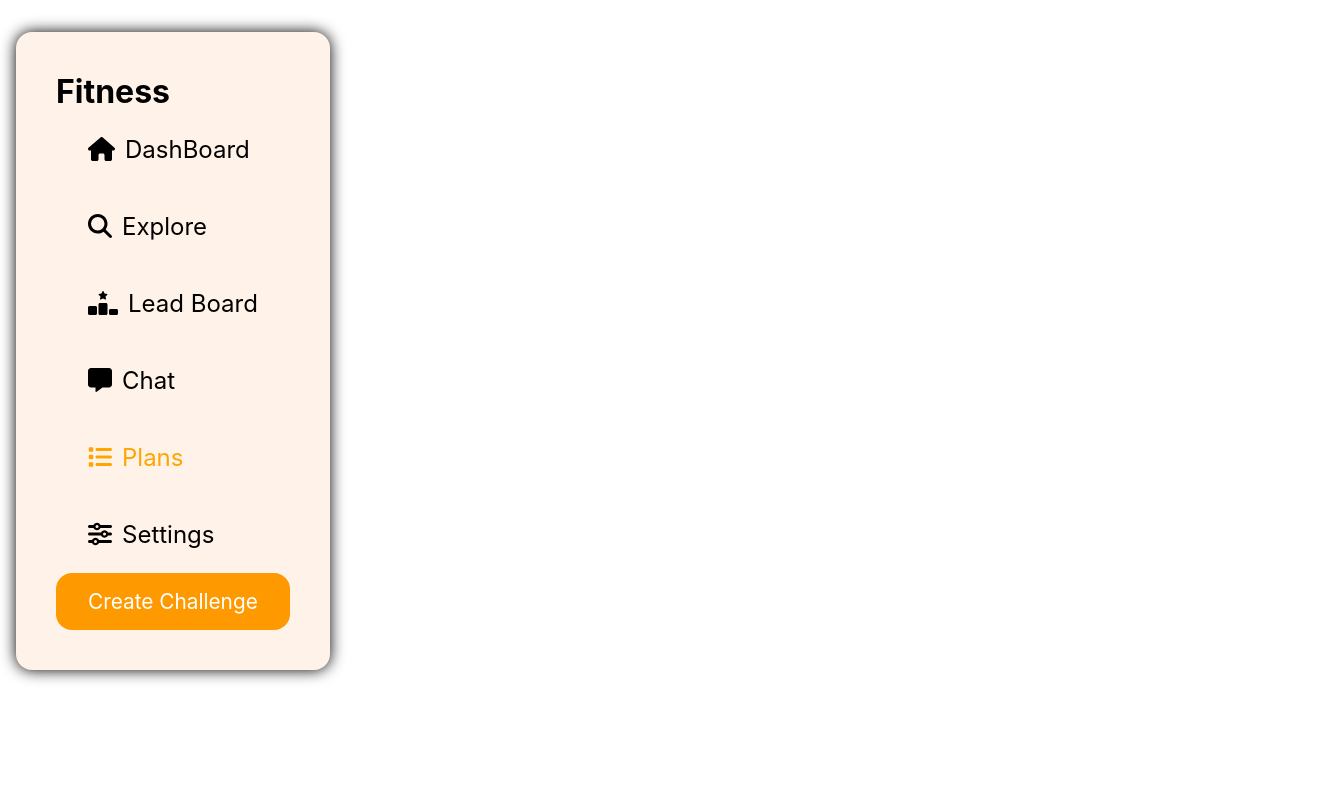
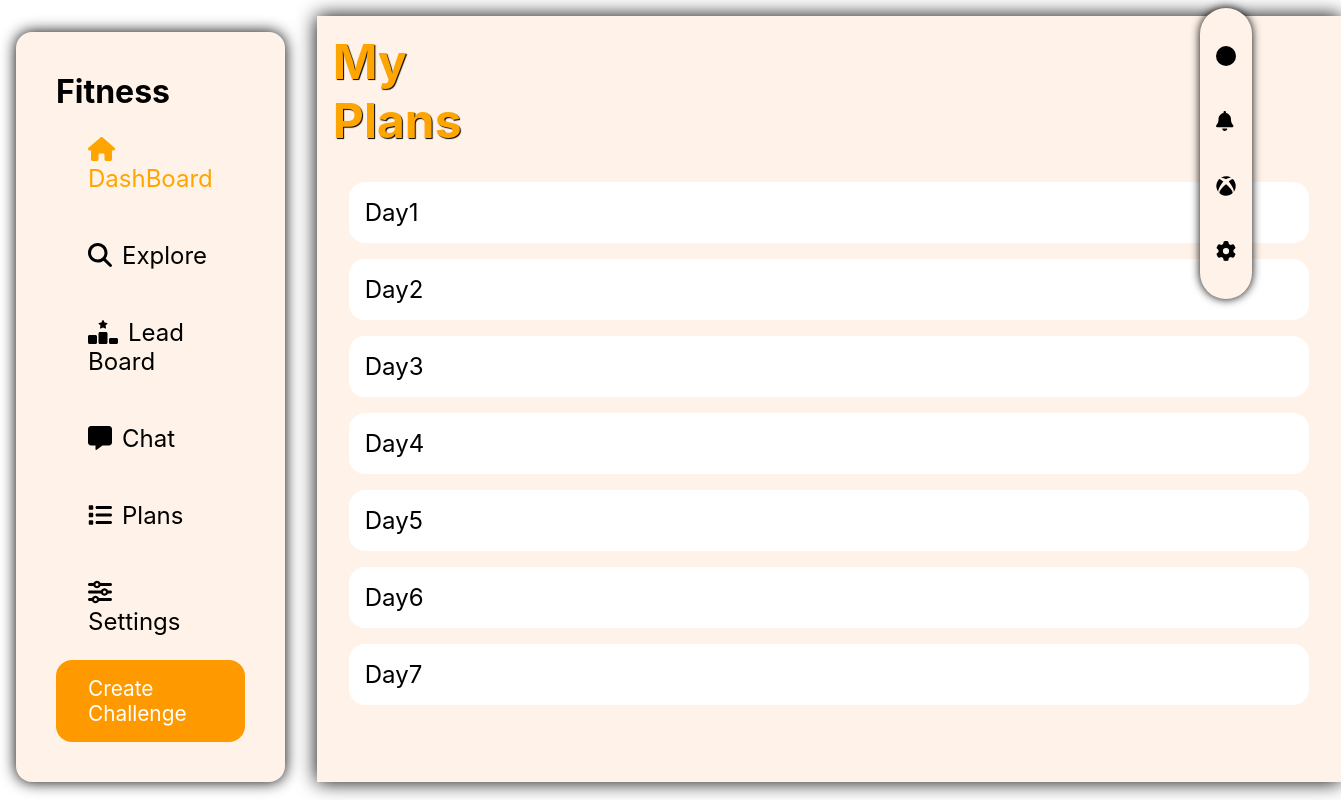
Before and after one commit to MohamedFazil89/AI-Fitness-Tracker, a React (Create React App) app: page /Plans in a window 1280 px wide. Shown: the whole page, 1341 px wide, since content can reach past the window. Built offline with nearby package versions, Linux system fonts and the light colour scheme.

Commit message:
Plan page done

```diff
--- a/src/App.js
+++ b/src/App.js
@@ -30,6 +30,7 @@ function AppRoutes() {
 
 
 
+
   ]);
 
   return routes;
--- a/src/Pages/Plans.js
+++ b/src/Pages/Plans.js
@@ -1,11 +1,56 @@
-import React from 'react'
-import DashboardNav from '../components/DashBoardNav'
+import React, { useState } from 'react';
+import DashboardNav from '../components/DashBoardNav';
+import SettingNav from '../components/SettingNav';
+import exercisePlans from "../components/ExeriscsList";
+import "../components/Styles/Plans.css";
 
-export default function Plans() {
+import { FontAwesomeIcon } from "@fortawesome/react-fontawesome";
+import { faX } from "@fortawesome/free-solid-svg-icons";
+
+
+function Plans() {
+  const [selectedDay, setSelectedDay] = useState(null);
+  const [selectedLevel, setSelectedLevel] = useState('beginner'); // Set default level
+
+  const handleDayClick = (day) => {
+    setSelectedDay(day);
+  };
+
+  const getExerciseDetails = () => {
+    if (selectedDay) {
+      const dayExercises = exercisePlans.find(plan => plan[selectedLevel])[selectedLevel][selectedDay];
+      return Array.isArray(dayExercises) ? dayExercises : [dayExercises];
+    }
+    return null;
+  };
+
   return (
-    <div>
-      <DashboardNav Pcolor={"orange"} />
+    <div className="dashboard-container">
+      <DashboardNav Dcolor={"orange"} />
+      <div className="Report-container">
+        <p className='MyPlan-text'>My Plans</p>
+        <nav className='Day-List'>
+          {Object.keys(exercisePlans[0][selectedLevel]).map(day => (
+            <li key={day} onClick={() => handleDayClick(day)}>
+              {day}
+            </li>
+          ))}
+        </nav>
+        {selectedDay && (
+          <div className='Exercise-Details'>
+            <h3>{selectedDay} </h3>
+            <span onClick={() => setSelectedDay(null)}><FontAwesomeIcon icon={faX} /></span>
+            <ul>
+              {getExerciseDetails().map((exercise, index) => (
+                <li key={index} className='List-Exercise'>{exercise}</li>
+              ))}
+            </ul>
+          </div>
+        )}
+      </div>
+      <SettingNav />
+    </div>
+  );
+}
 
-    </div>
-  )
-}
+export default Plans;
--- /dev/null
+++ b/src/components/ExeriscsList.js
@@ -0,0 +1,37 @@
+const exercisePlans = [
+    {
+      beginner: {
+        Day1: ["Jumping Jacks :20s", "Incline PushUp x10", "Knee PushUp x16", "Wide Arm PushUp x8", "Cobra Stretch :20s", "Chest Stretch :20s"],
+        Day2: ["High Knees :20s", "Squat x12", "Lunge x10 (each leg)", "Plank :30s", "Mountain Climber x20", "Glute Bridge x15"],
+        Day3: ["Cycling :30 mins", "Leg Raise x20", "Push-Up x10", "Plank :30s", "Russian Twist x20", "Superman x15"],
+        Day4: ["Push-Up x10", "Squat x15", "Plank :30s", "Bicep Curl x12 (each arm)", "Tricep Dip x10", "Mountain Climber x20"],
+        Day5: ["Swimming :30 mins", "Flutter Kick x15", "Tread Water :30s", "Breaststroke :15 mins", "Backstroke :10 mins", "Butterfly :5 mins"],
+        Day6: ["Rest day", "Light Walking :10 mins", "Stretching :10 mins", "Breathing Exercises :5 mins", "Foam Rolling :5 mins", "Mindfulness :5 mins"],
+        Day7: ["Stretching :20 mins", "Yoga :30 mins", "Child's Pose :30s", "Downward Dog :30s", "Warrior Pose :30s", "Cat-Cow Pose :30s"]
+      },
+    },
+    {
+      intermediate: {
+        Day1: ["Jogging :45 mins", "Leg Raise x20", "Plank :60s", "Push-Up x15", "Side Plank :30s (each side)", "Russian Twist x20"],
+        Day2: ["Pilates :30 mins", "Plank :60s", "Leg Raise x15", "Side Plank :30s (each side)", "Russian Twist x20", "Superman x15"],
+        Day3: ["Cycling :45 mins", "Leg Press x12", "Hamstring Curl x15", "Calf Raise x20", "Leg Raise x15", "Plank :60s"],
+        Day4: ["Push-Up x15", "Squat x20", "Deadlift x12", "Bench Press x10", "Pull-Up x8", "Plank :60s"],
+        Day5: ["Swimming :45 mins", "Flutter Kick x20", "Tread Water :30s", "Breaststroke :20 mins", "Backstroke :15 mins", "Butterfly :10 mins"],
+        Day6: ["Hiking :30 mins", "Mountain Climbers x20", "Push-Up x15", "Leg Raise x20", "Lunge x15 (each leg)", "Calf Raise x20"],
+        Day7: ["Yoga :20 mins", "Stretching :20 mins", "Child's Pose :30s", "Downward Dog :30s", "Warrior Pose :30s", "Cat-Cow Pose :30s"]
+      },
+    },
+    {
+      advanced: {
+        Day1: ["Running :60 mins", "Leg Raise x20", "Push-Up x20", "Plank :60s", "Side Plank :30s (each side)", "Russian Twist x30"],
+        Day2: ["HIIT :45 mins", "Burpees x20", "Push-Up x20", "Squat x25", "Jumping Lunges x15", "Mountain Climbers x30"],
+        Day3: ["Cycling :60 mins", "Leg Press x20", "Hamstring Curl x15", "Calf Raise x20", "Leg Raise x20", "Plank :60s"],
+        Day4: ["Weightlifting :45 mins", "Deadlift x15", "Bench Press x12", "Squat x20", "Pull-Up x10", "Bicep Curl x15", "Tricep Dip x15"],
+        Day5: ["Swimming :60 mins", "Flutter Kick x20", "Tread Water :30s", "Breaststroke :30 mins", "Backstroke :20 mins", "Butterfly :10 mins"],
+        Day6: ["CrossFit :45 mins", "Kettlebell Swing x20", "Box Jump x15", "Overhead Press x12", "Wall Ball x20", "Burpees x25"],
+        Day7: ["Yoga :30 mins", "Stretching :20 mins", "Child's Pose :30s", "Downward Dog :30s", "Warrior Pose :30s", "Cat-Cow Pose :30s"]
+      },
+    },
+  ];
+
+  export default exercisePlans;
--- a/src/components/Question.js
+++ b/src/components/Question.js
@@ -4,11 +4,13 @@ import SettingNav from './SettingNav';
 import GoalSet from "./assets/Group 5.png";
 import questions from './QuestionList';
 import "./Styles/Questions.css";
+import { useNavigate } from 'react-router-dom';
 
 function Dashboard() {
   const [currentQuestionIndex, setCurrentQuestionIndex] = useState(0);
   const [responses, setResponses] = useState({});
   const [selectedOptionIndex, setSelectedOptionIndex] = useState(null);
+  const navigate = useNavigate();
 
   const handleOptionClick = (option, index) => {
     setResponses({
@@ -19,11 +21,20 @@ function Dashboard() {
   };
 
   const handleNextClick = () => {
+    // Check if an option has been selected
+    if (selectedOptionIndex === null) {
+      alert('Please select an option before proceeding.');
+      return;
+    }
+
     if (currentQuestionIndex < questions.length - 1) {
       setCurrentQuestionIndex(currentQuestionIndex + 1);
       setSelectedOptionIndex(null);
     } else {
       console.log("All responses:", responses);
+      navigate("/Plans");
+
+      // You might want to handle the submission or display a summary here
     }
   };
 
@@ -53,7 +64,7 @@ function Dashboard() {
             ))}
           </ul>
           <button onClick={handleNextClick} className='Next-Button'>
-            {currentQuestionIndex + 1 === questions.length ? "Submit" : "Next"}
+            {currentQuestionIndex + 1 === questions.length ? "Get My Plan" : "Next"}
           </button>
         </section>
       </div>
--- /dev/null
+++ b/src/components/Styles/Plans.css
@@ -0,0 +1,116 @@
+.Report-container{
+    background-color: #FFF3E9;
+    width: 67rem;
+    margin: 1rem;
+    filter: drop-shadow(0 0 10px black);
+
+}
+
+.MyPlan-text{
+    font-size: 3rem;
+    font-weight: bold;
+    color: orange;
+    text-shadow: 1px 1px 1px black;
+    margin-right: 17em;
+}
+
+.Day-List{
+    margin: 1rem;
+    /* margin-right: 60em; */
+
+
+}
+
+.Day-List li{
+    list-style-type: none;
+    /* margin: 1rem; */
+    margin-top: 1rem;
+    font-size: 1.5rem;
+    background-color: white;
+    width: 60rem;
+    padding: 1rem;
+    border-radius: 1rem;
+    cursor: pointer;
+}
+
+.Day-List li:hover{
+    background-color: rgb(180, 180, 180);
+}
+
+/* Plans.css */
+.Report-container {
+    background-color: #FFF3E9;
+    width: 67rem;
+    margin: 1rem;
+    filter: drop-shadow(0 0 10px black);
+    padding: 1rem; /* Added padding */
+}
+
+.MyPlan-text {
+    font-size: 3rem;
+    font-weight: bold;
+    color: orange;
+    text-shadow: 1px 1px 1px black;
+    margin-right: 17em;
+}
+
+.Day-List {
+    margin: 1rem;
+}
+
+.Day-List li {
+    list-style-type: none;
+    margin-top: 1rem;
+    font-size: 1.5rem;
+    background-color: white;
+    width: 60rem;
+    padding: 1rem;
+    border-radius: 1rem;
+    cursor: pointer;
+}
+
+.Day-List li:hover {
+    background-color: rgb(180, 180, 180);
+}
+
+.Exercise-Details {
+    position: absolute;
+    background-color: rgba(255, 255,255, .5);
+    padding: 1.5rem;
+    border-radius: .5rem;
+    filter: drop-shadow(0 0 5px black);
+    top: 5rem;
+    right:27rem;
+    text-align: center;
+    display: flex;
+    flex-direction: column;
+    justify-content: space-between;
+
+}
+
+.Exercise-Details h3 {
+    font-size: 2rem;
+    color: orange;
+    text-shadow: 1px 1px 1px black;
+}
+
+
+.Exercise-Details p {
+    font-size: 1.5rem;
+    color: black;
+}
+.Exercise-Details span{
+    position: absolute;
+    top: 30px;
+    right: 30px;
+    cursor: pointer;
+}
+.List-Exercise{
+    list-style-type: none;
+    font-size: 1.5rem;
+    margin-top: 1rem;
+    background-color: rgb(247, 212, 146);
+    padding: 1rem 3rem;
+    border-radius: 1rem;
+
+}
```
